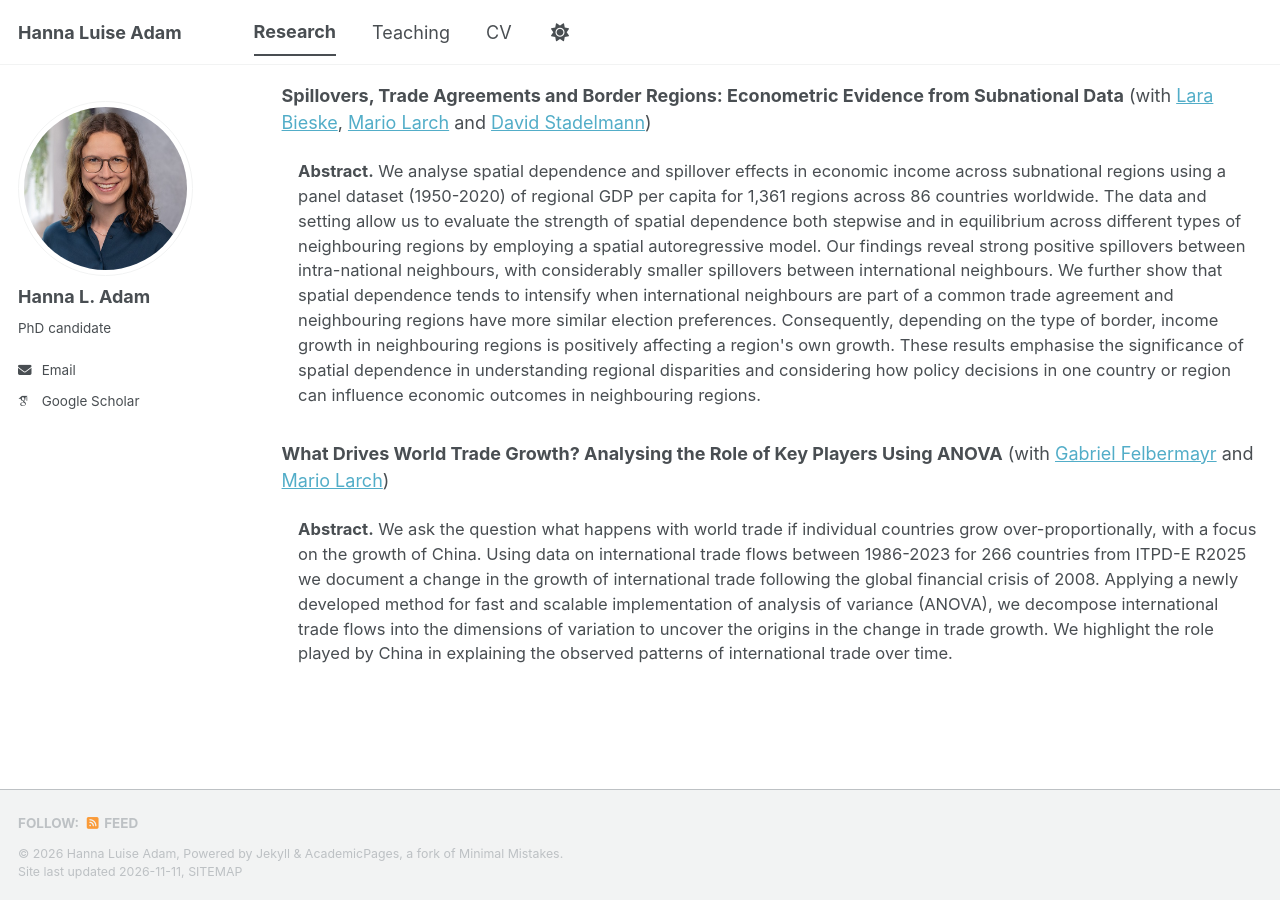
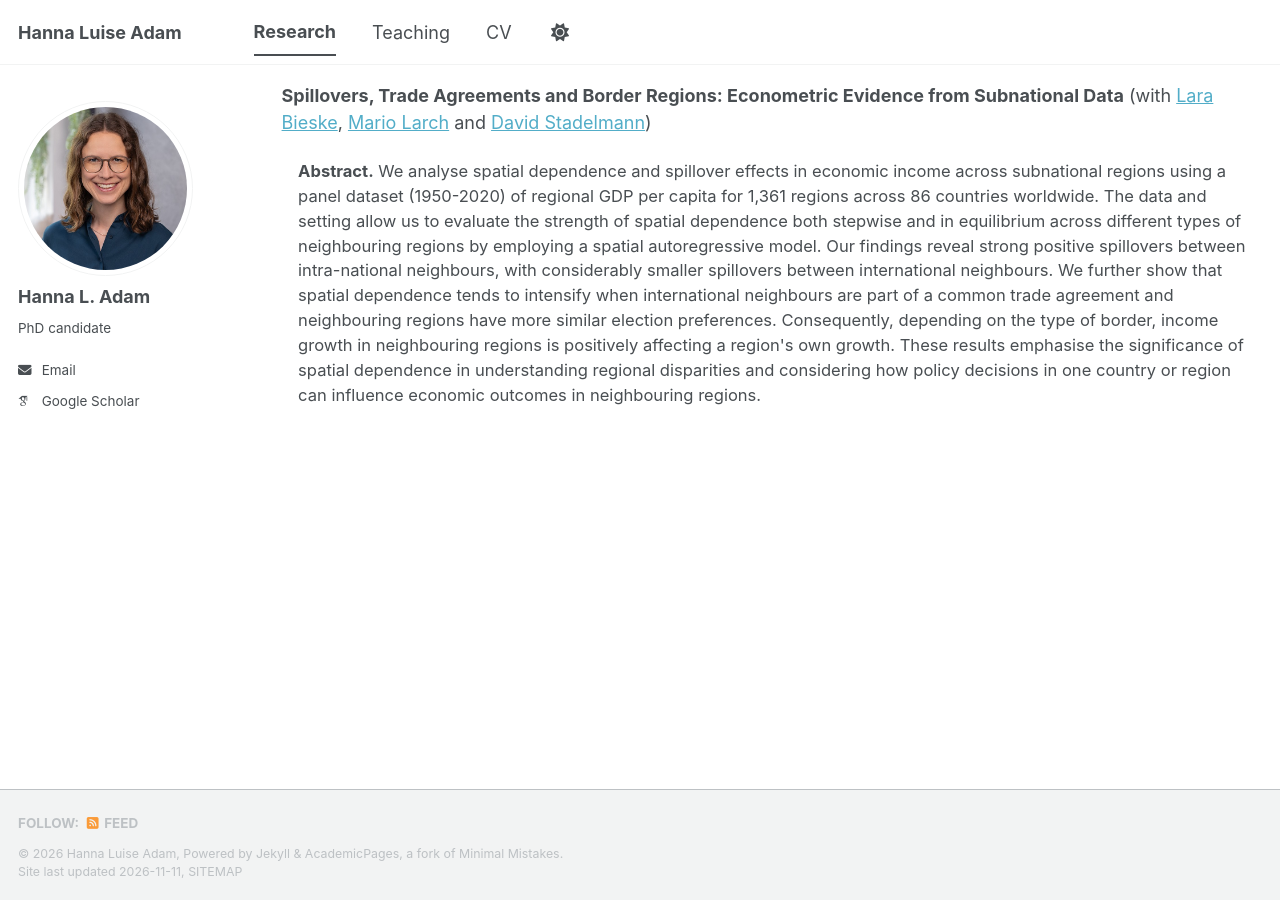
Before and after one commit to hanna-l-adam/hanna-l-adam.github.io, a Jekyll site: the page built from _pages/research.md, in a window 1280 px wide and 900 px high, scrolled down 1970 px. Built offline with Jekyll 4.4.1, drawn with Linux system fonts in a browser that asks for light colours; some web fonts are replaced; a script bundle is joined from its source files by our own code; library files that are not in the unit come from our copies.

Commit message:
Update research.md

```diff
--- a/_pages/research.md
+++ b/_pages/research.md
@@ -75,11 +75,3 @@ author_profile: true
 <strong>Abstract.</strong> We analyse spatial dependence and spillover effects in economic income across subnational regions using a panel dataset (1950-2020) of regional GDP per capita for 1,361 regions across 86 countries worldwide. The data and setting allow us to evaluate the strength of spatial dependence both stepwise and in equilibrium across different types of neighbouring regions by employing a spatial autoregressive model. Our findings reveal strong positive spillovers between intra-national neighbours, with considerably smaller spillovers between international neighbours. We further show that spatial dependence tends to intensify when international neighbours are part of a common trade agreement and neighbouring regions have more similar election preferences. Consequently, depending on the type of border, income growth in neighbouring regions is positively affecting a region's own growth. These results emphasise the significance of spatial dependence in understanding regional disparities and considering how policy decisions in one country or region can influence economic outcomes in neighbouring regions.
 </div>
 </div>
-
-<div class="paper" markdown="1">
-**What Drives World Trade Growth? Analysing the Role of Key Players Using ANOVA** (with <a href="https://www.wifo.ac.at/en/person/gabriel-felbermayr" target="_blank">Gabriel Felbermayr</a> and <a href="https://www.ewf.uni-bayreuth.de/en/team/Prof_Mario_Larch/index.php" target="_blank">Mario Larch</a>)
-
-<div class="abstract" markdown="0">
-<strong>Abstract.</strong> We ask the question what happens with world trade if individual countries grow over-proportionally, with a focus on the growth of China. Using data on international trade flows between 1986-2023 for 266 countries from ITPD-E R2025 we document a change in the growth of international trade following the global financial crisis of 2008. Applying a newly developed method for fast and scalable implementation of analysis of variance (ANOVA), we decompose international trade flows into the dimensions of variation to uncover the origins in the change in trade growth. We highlight the role played by China in explaining the observed patterns of international trade over time.
-</div>
-</div>
```
